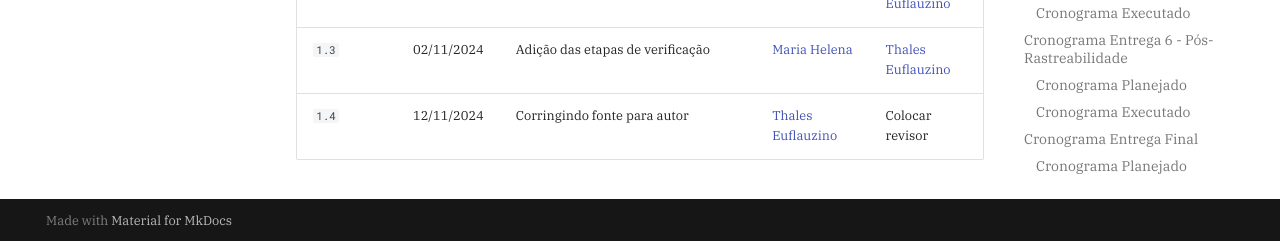
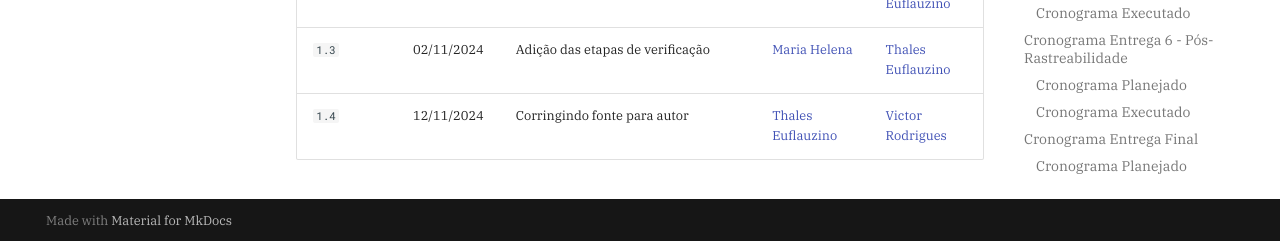
Before and after one commit to Requisitos-de-Software/2024.2-Grupo05, an MkDocs documentation site: the page built from docs/Planejamento-do-projeto/cronograma.md, in a window 1280 px wide and 900 px high, scrolled down 12261 px. Shown: the part 656-897 px from the top of the window. Built offline with MkDocs 1.6.1 and Material for MkDocs 9.7.7, drawn with Linux system fonts in a browser that asks for light colours; comment, search, counter and statistics services are not loaded.

Commit message:
add revisor

```diff
--- a/docs/Planejamento-do-projeto/cronograma.md
+++ b/docs/Planejamento-do-projeto/cronograma.md
@@ -963,4 +963,4 @@ Autor: [Maria Helena](https://github.com/MariaCHelena)
 | `1.2` | 02/11/2024  | Correção das datas de entrega e etapas do cronograma, correção dos título das tabelas | [Maria Helena](https://github.com/MariaCHelena) | [Thales Euflauzino](https://github.com/thaleseuflauzino) |
 | `1.3` | 02/11/2024  | Adição de fontes e títulos das tabelas | [Maria Helena](https://github.com/MariaCHelena) | [Thales Euflauzino](https://github.com/thaleseuflauzino) |
 | `1.3` | 02/11/2024  | Adição das etapas de verificação | [Maria Helena](https://github.com/MariaCHelena) | [Thales Euflauzino](https://github.com/thaleseuflauzino) |
-| `1.4` | 12/11/2024  | Corringindo fonte para autor | [Thales Euflauzino](https://github.com/thaleseuflauzino) | Colocar revisor |
+| `1.4` | 12/11/2024  | Corringindo fonte para autor | [Thales Euflauzino](https://github.com/thaleseuflauzino) | [Victor Rodrigues](https://github.com/ViictorHugoo) |
```
